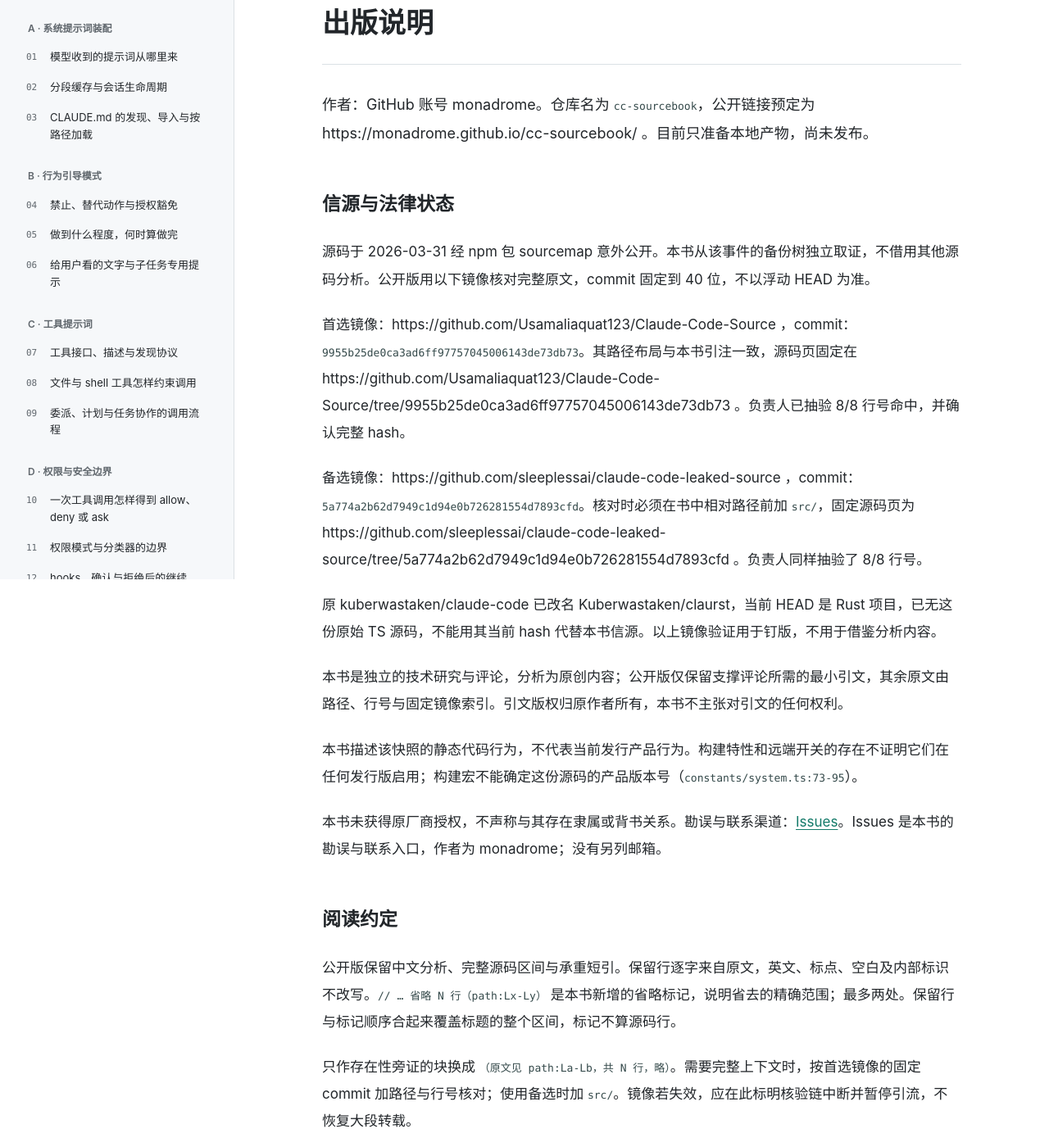
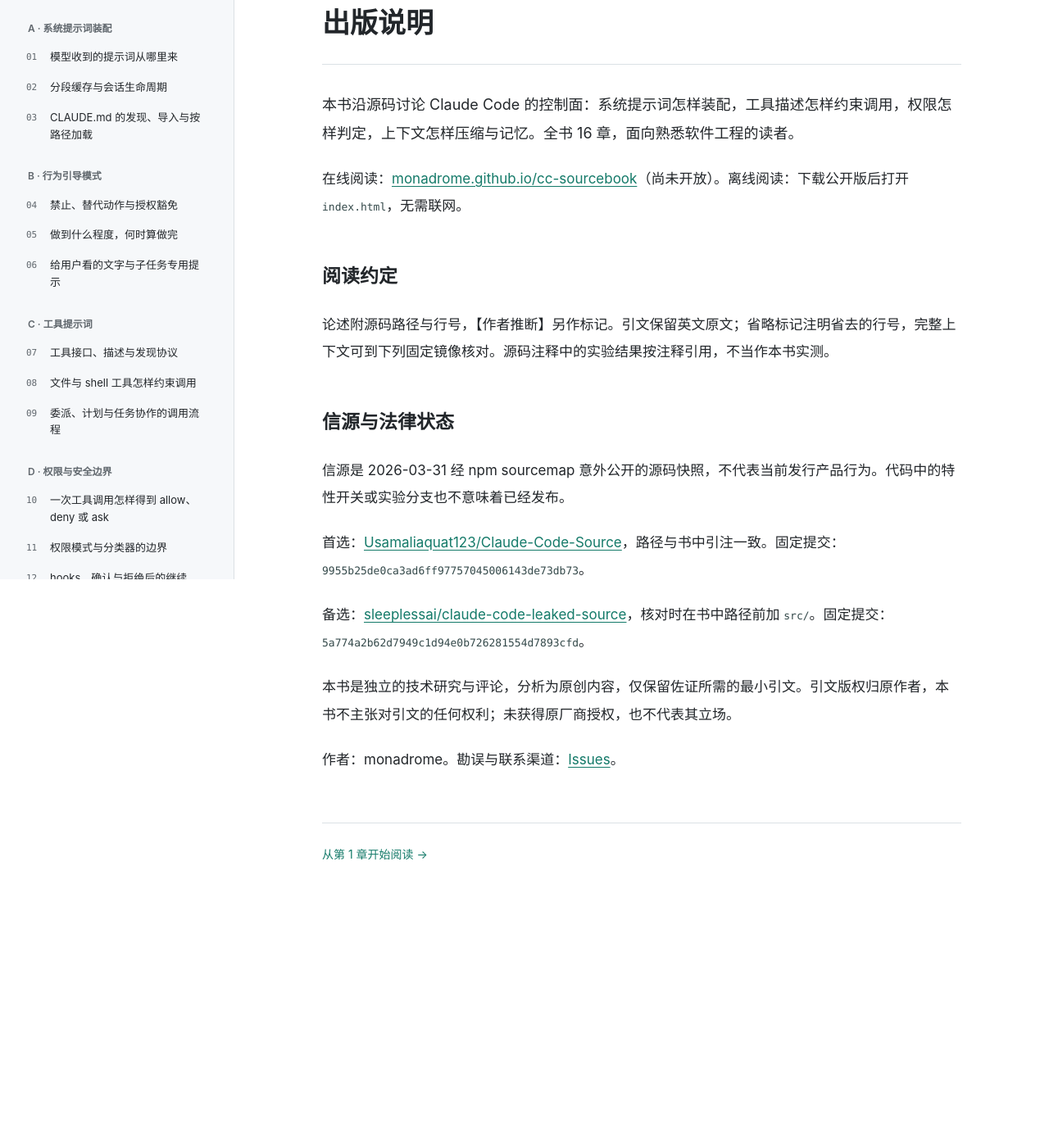
Before and after one commit to monadrome/cc-sourcebook, a plain HTML site: page publication.html in a window 1280 px wide. Shown: the part 93-1482 px from the top of the page at 82% size. After the commit the page ends 1196 px from the top, so only its background shows below. Drawn offline with Linux system fonts and the light colour scheme.

Commit message:
docs(reader): focus README on reading and source verification

```diff
--- a/publication.html
+++ b/publication.html
@@ -106,22 +106,16 @@
     <p class="chapter-category">信源与法律状态<span>出版说明</span></p>
     <h1>出版说明</h1>
   </header>
-  <div class="chapter-body"><p>作者：GitHub 账号 monadrome。仓库名为 <code>cc-sourcebook</code>，公开链接预定为 https://monadrome.github.io/cc-sourcebook/ 。目前只准备本地产物，尚未发布。</p>
-<h2 id="section-1">信源与法律状态</h2>
-<p>源码于 2026-03-31 经 npm 包 sourcemap 意外公开。本书从该事件的备份树独立取证，不借用其他源码分析。公开版用以下镜像核对完整原文，commit 固定到 40 位，不以浮动 HEAD 为准。</p>
-<p>首选镜像：https://github.com/Usamaliaquat123/Claude-Code-Source ，commit：<code>9955b25de0ca3ad6ff97757045006143de73db73</code>。其路径布局与本书引注一致，源码页固定在 https://github.com/Usamaliaquat123/Claude-Code-Source/tree/9955b25de0ca3ad6ff97757045006143de73db73 。负责人已抽验 8/8 行号命中，并确认完整 hash。</p>
-<p>备选镜像：https://github.com/sleeplessai/claude-code-leaked-source ，commit：<code>5a774a2b62d7949c1d94e0b726281554d7893cfd</code>。核对时必须在书中相对路径前加 <code>src/</code>，固定源码页为 https://github.com/sleeplessai/claude-code-leaked-source/tree/5a774a2b62d7949c1d94e0b726281554d7893cfd 。负责人同样抽验了 8/8 行号。</p>
-<p>原 kuberwastaken/claude-code 已改名 Kuberwastaken/claurst，当前 HEAD 是 Rust 项目，已无这份原始 TS 源码，不能用其当前 hash 代替本书信源。以上镜像验证用于钉版，不用于借鉴分析内容。</p>
-<p>本书是独立的技术研究与评论，分析为原创内容；公开版仅保留支撑评论所需的最小引文，其余原文由路径、行号与固定镜像索引。引文版权归原作者所有，本书不主张对引文的任何权利。</p>
-<p>本书描述该快照的静态代码行为，不代表当前发行产品行为。构建特性和远端开关的存在不证明它们在任何发行版启用；构建宏不能确定这份源码的产品版本号（<code>constants/system.ts:73-95</code>）。</p>
-<p>本书未获得原厂商授权，不声称与其存在隶属或背书关系。勘误与联系渠道：<a href="https://github.com/monadrome/cc-sourcebook/issues">Issues</a>。Issues 是本书的勘误与联系入口，作者为 monadrome；没有另列邮箱。</p>
-<h2 id="section-2">阅读约定</h2>
-<p>公开版保留中文分析、完整源码区间与承重短引。保留行逐字来自原文，英文、标点、空白及内部标识不改写。<code>// … 省略 N 行（path:Lx-Ly）</code> 是本书新增的省略标记，说明省去的精确范围；最多两处。保留行与标记顺序合起来覆盖标题的整个区间，标记不算源码行。</p>
-<p>只作存在性旁证的块换成 <code>（原文见 path:La-Lb，共 N 行，略）</code>。需要完整上下文时，按首选镜像的固定 commit 加路径与行号核对；使用备选时加 <code>src/</code>。镜像若失效，应在此标明核验链中断并暂停引流，不恢复大段转载。</p>
-<p>源码事实由附近的路径行号支持；【作者推断】明确标出解释。源码注释里的效果、原因和实验记录按注释归属，不当成本次实测。逐字专有引文仍未获授权，缩小体量不等于已取得引用权，也不提供法律结论。</p>
-<h2 id="section-3">本地产物</h2>
-<p><code>python3 build.py</code> 生成完整版 <code>site/</code>；<code>python3 build.py --public</code> 生成公开版 <code>site-public/</code>。构建只用 Python 3 标准库，页面无 CDN、外部字体或运行时网络依赖，直接打开 <code>index.html</code> 即可离线阅读。</p>
-<p>唯一可发布目录为 <code>site-public/</code>。它只包含阅读 HTML、本地 CSS、本 README 和 <code>.nojekyll</code>；不包含取证库、源码备份、完整版书稿或构建工具。本地研究仓库不能整体公开。公开版可单独提交并推送；仓库转公开与启用 Pages 另行决定。</p></div>
+  <div class="chapter-body"><p>本书沿源码讨论 Claude Code 的控制面：系统提示词怎样装配，工具描述怎样约束调用，权限怎样判定，上下文怎样压缩与记忆。全书 16 章，面向熟悉软件工程的读者。</p>
+<p>在线阅读：<a href="https://monadrome.github.io/cc-sourcebook/">monadrome.github.io/cc-sourcebook</a>（尚未开放）。离线阅读：下载公开版后打开 <code>index.html</code>，无需联网。</p>
+<h2 id="section-1">阅读约定</h2>
+<p>论述附源码路径与行号，【作者推断】另作标记。引文保留英文原文；省略标记注明省去的行号，完整上下文可到下列固定镜像核对。源码注释中的实验结果按注释引用，不当作本书实测。</p>
+<h2 id="section-2">信源与法律状态</h2>
+<p>信源是 2026-03-31 经 npm sourcemap 意外公开的源码快照，不代表当前发行产品行为。代码中的特性开关或实验分支也不意味着已经发布。</p>
+<p>首选：<a href="https://github.com/Usamaliaquat123/Claude-Code-Source/tree/9955b25de0ca3ad6ff97757045006143de73db73">Usamaliaquat123/Claude-Code-Source</a>，路径与书中引注一致。固定提交：<code>9955b25de0ca3ad6ff97757045006143de73db73</code>。</p>
+<p>备选：<a href="https://github.com/sleeplessai/claude-code-leaked-source/tree/5a774a2b62d7949c1d94e0b726281554d7893cfd">sleeplessai/claude-code-leaked-source</a>，核对时在书中路径前加 <code>src/</code>。固定提交：<code>5a774a2b62d7949c1d94e0b726281554d7893cfd</code>。</p>
+<p>本书是独立的技术研究与评论，分析为原创内容，仅保留佐证所需的最小引文。引文版权归原作者，本书不主张对引文的任何权利；未获得原厂商授权，也不代表其立场。</p>
+<p>作者：monadrome。勘误与联系渠道：<a href="https://github.com/monadrome/cc-sourcebook/issues">Issues</a>。</p></div>
   <nav class="page-navigation" aria-label="章节翻页"><a href="01-prompt-assembly.html">从第 1 章开始阅读 &rarr;</a></nav>
 </article>
 </main>
```
Also changed, not shown: 1 other file.
